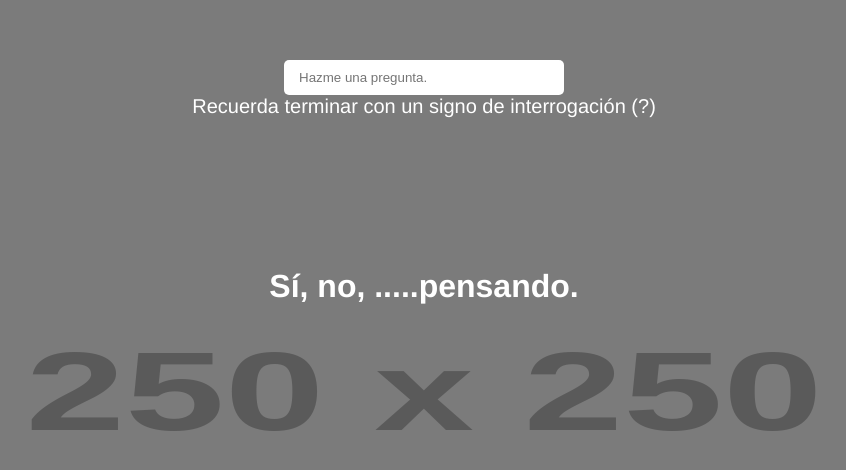
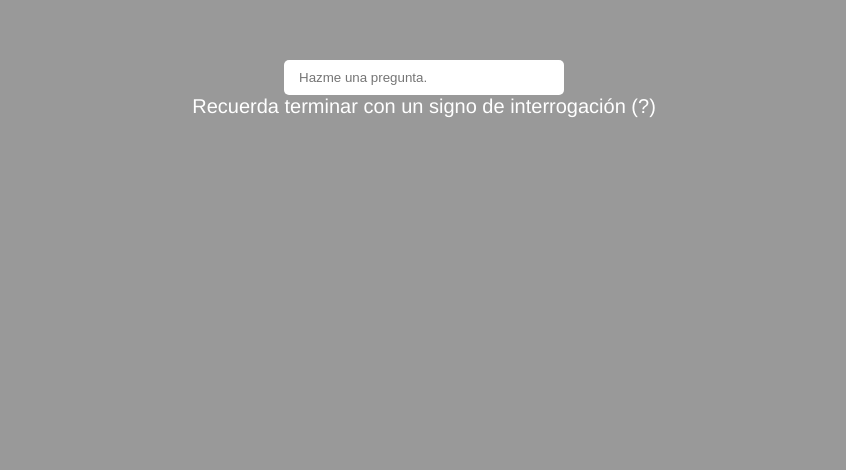
Before and after one commit to axSheru/vue-fundamentos, a Vue app: page / in a window 1280 px wide. Shown: the top 470 px of the page, without its empty margins (216-1062 px from the left). Built offline with nearby package versions, Linux system fonts and the light colour scheme.

Commit message:
Se añade método para consumir el api yesno.wtf y se pintan la imagen y el texto de respuesta.

```diff
--- a/src/components/Indecision.vue
+++ b/src/components/Indecision.vue
@@ -1,5 +1,5 @@
 <template>
-  <img src="https://via.placeholder.com/250" alt="bg">
+  <img v-if="img" :src="img" alt="bg">
   <div class="bg-dark"></div>
   <div class="indecision-container">
       <input
@@ -11,7 +11,7 @@
 
       <div>
           <h2>{{question}}</h2>
-          <h1>Sí, no, .....pensando.</h1>
+          <h1>{{answer}}</h1>
       </div>
   </div>
 </template>
@@ -21,11 +21,24 @@
     data() {
         return {
             question: null,
+            answer: null,
+            img: null
+        }
+    },
+    methods: {
+        async getAnswer() {
+            this.answer = 'Pensando....'
+
+            const { answer, image } = await fetch('https://yesno.wtf/api').then( r =>r.json() )
+            this.answer = answer
+            this.img = image
         }
     },
     watch: {
         question( value, oldValue ){
             if( !value.includes('?') ) return//if( !value.endsWith('?') )
+
+            this.getAnswer()
         }
     }
 }
```
